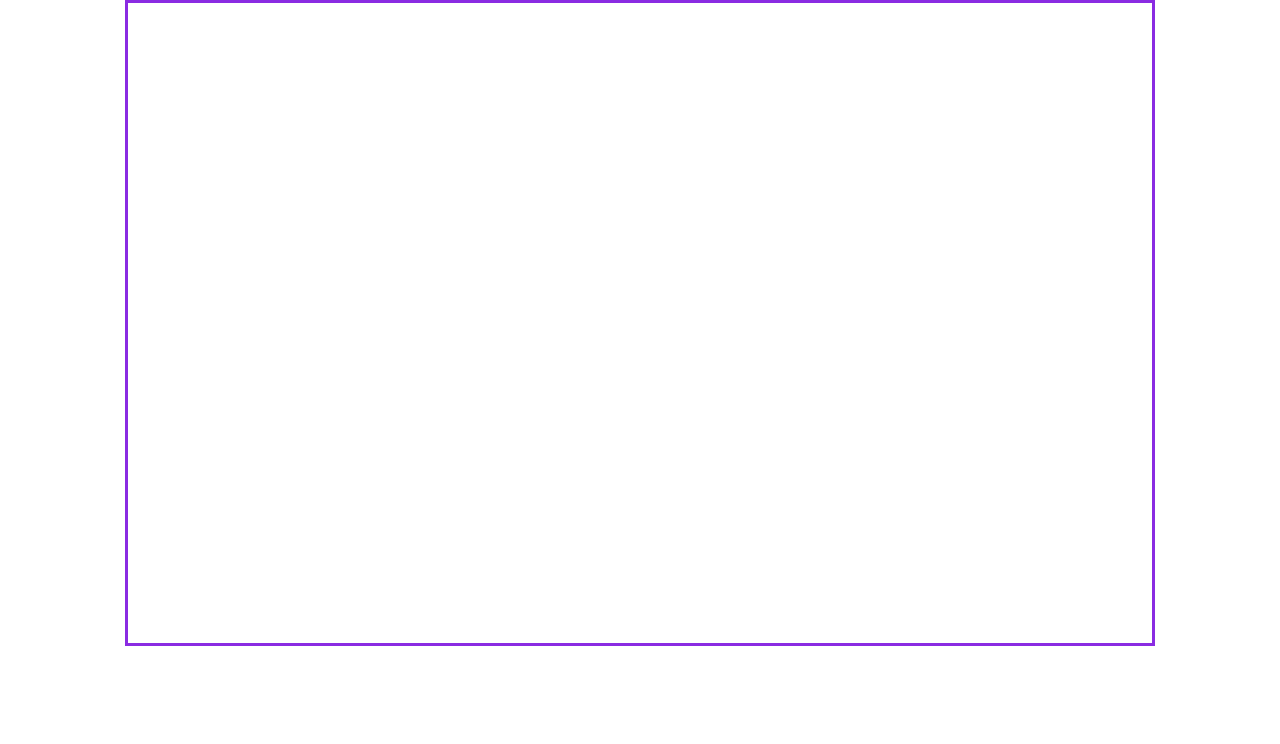
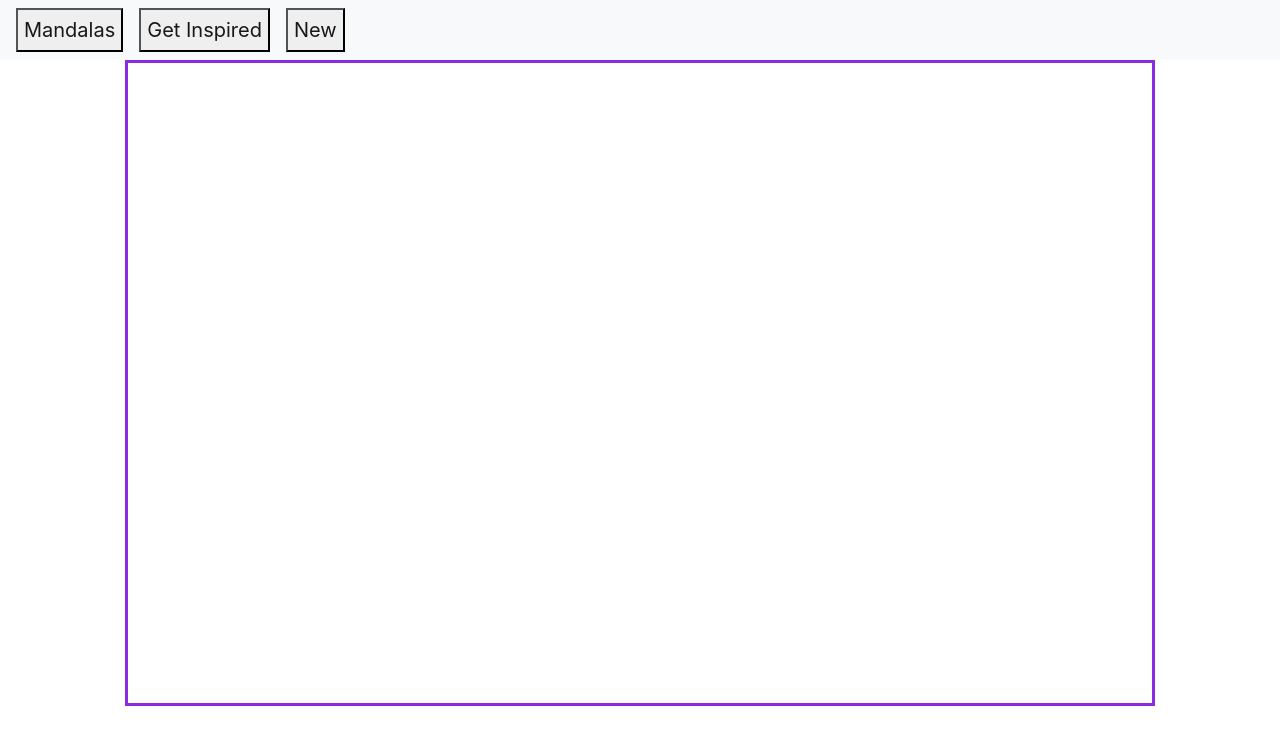
Before and after one commit to nicoledow/mandala-maker, a React (Create React App) app in the folder mandala-maker/: page / in a window 1280 px wide. Shown: the top 744 px of the page. Built offline with nearby package versions, Linux system fonts and the light colour scheme; the HTML template or start-up script is replaced by a standard one.

Commit message:
add dummy navbar

```diff
--- a/mandala-maker/src/App.js
+++ b/mandala-maker/src/App.js
@@ -2,10 +2,12 @@ import React from 'react';
 import logo from './logo.svg';
 import './App.css';
 import Canvas from './Containers/Canvas';
+import Navbar from './Components/Navbar';
 
 function App() {
   return (
     <div className="App">
+      <Navbar />
       <Canvas />
     </div>
   );
--- /dev/null
+++ b/mandala-maker/src/Components/Navbar.js
@@ -0,0 +1,13 @@
+import React from 'react';
+
+const Navbar = () => {
+  return (
+    <nav className="navbar navbar-expand-lg navbar-light bg-light">
+      <button className="navbar-brand">Mandalas</button>
+      <button className="navbar-brand">Get Inspired</button>
+      <button className="navbar-brand">New</button>
+    </nav>
+  )
+}
+
+export default Navbar;
```
